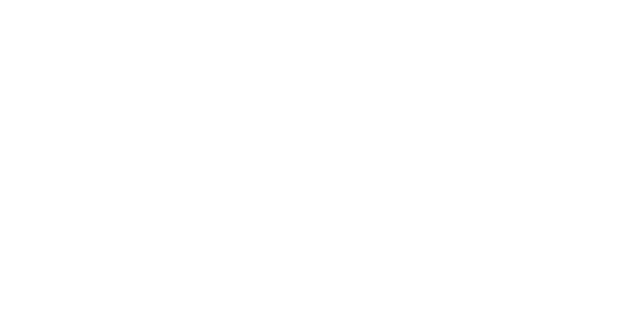
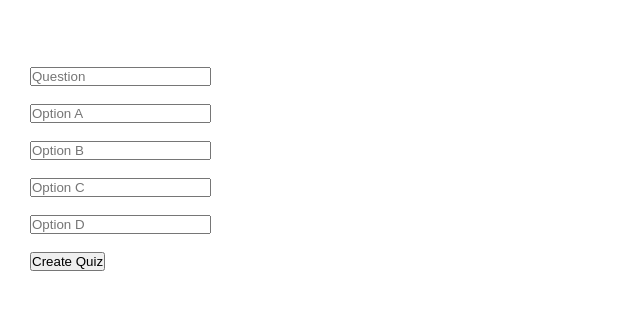
Before and after one commit to dibyeshmohanty1-ctrl/quizmaster-frontend, a React (Vite) app: page /create-quiz in a window 1280 px wide. Before the commit this address had no page. Shown: the top 310 px of the page, without its empty margins (0-640 px from the left). Built offline with nearby package versions, Linux system fonts and the light colour scheme.

Commit message:
Add create quiz route

```diff
--- /dev/null
+++ b/src/pages/Admin/createquiz.jsx
@@ -0,0 +1,34 @@
+import { useState } from "react";
+
+export default function CreateQuiz() {
+  const [question, setQuestion] = useState("");
+
+  return (
+    <div style={{ padding: "30px", color: "white" }}>
+      <h1>Create Quiz</h1>
+
+      <input
+        type="text"
+        placeholder="Question"
+        value={question}
+        onChange={(e) => setQuestion(e.target.value)}
+      />
+
+      <br /><br />
+
+      <input type="text" placeholder="Option A" />
+      <br /><br />
+
+      <input type="text" placeholder="Option B" />
+      <br /><br />
+
+      <input type="text" placeholder="Option C" />
+      <br /><br />
+
+      <input type="text" placeholder="Option D" />
+      <br /><br />
+
+      <button>Create Quiz</button>
+    </div>
+  );
+}
--- a/src/routes/AppRoutes.jsx
+++ b/src/routes/AppRoutes.jsx
@@ -11,6 +11,7 @@ import ResultPage from "../pages/Quiz/ResultPage";
 import Analytics from "../pages/Admin/Analytics";
 import Settings from "../pages/Admin/settings";
 import Profile from "../pages/Student/profile";
+import CreateQuiz from "../pages/Admin/CreateQuiz";
 
 export default function AppRoutes() {
   return (
@@ -31,6 +32,7 @@ export default function AppRoutes() {
       <Route path="/analytics" element={<Analytics />} />
        <Route path="/settings" element={<Settings />} />
        <Route path="/profile" element={<Profile />} />
+       <Route path="/create-quiz" element={<CreateQuiz />} />
     </Routes>
   );
 }
```
